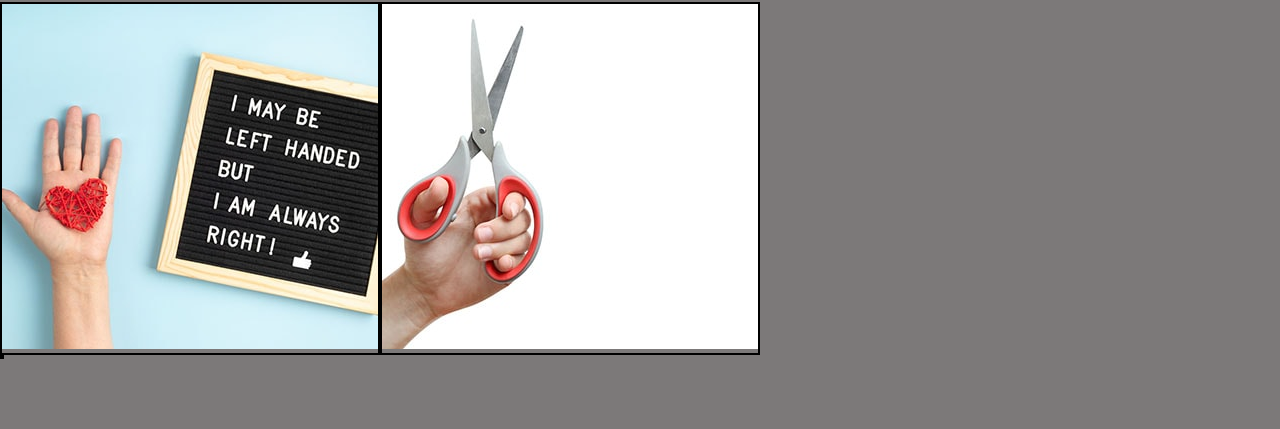
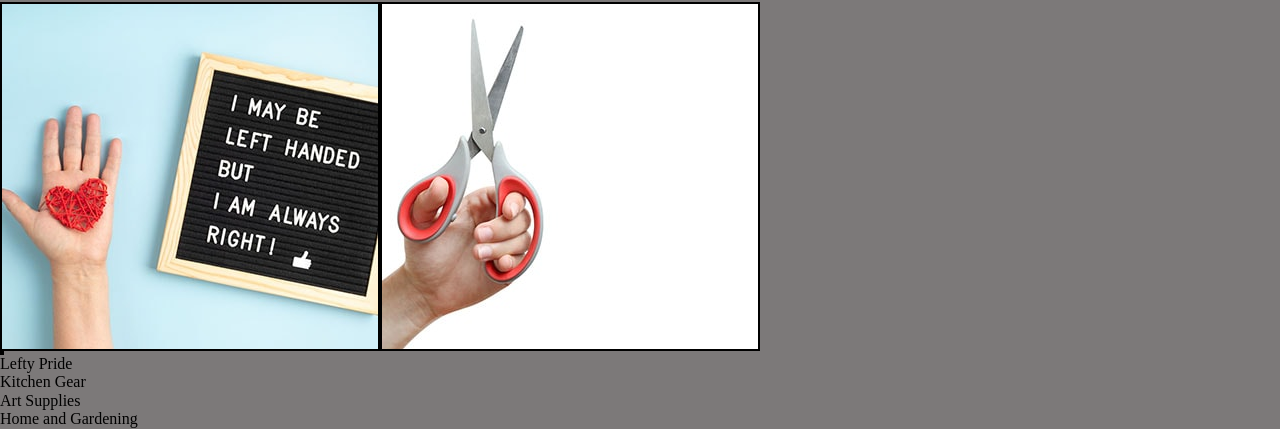
Before and after one commit to rnatbony/Web-Capstone, a plain HTML site: page deploy/index.html in a window 1280 px wide. Shown: the part 574-1003 px from the top of the page. Before the commit the page ends 933 px from the top, so only its background shows below. Drawn offline with Linux system fonts and the light colour scheme.

Commit message:
working on columns and rows for categories

```diff
--- a/deploy/index.html
+++ b/deploy/index.html
@@ -26,6 +26,22 @@
           <img src="img/featured-right.jpg" alt="lefty-scissors" style="width:100%">
         </div>
       </div>
-    </section>
-</body>
+    </section><div class='some-page-wrapper'>
+    <div class='row'>
+        <div class='column'>
+            <p>Lefty Pride</p>
+        </div>
+        <div class='column'>
+            <div class='triple-row'>
+                <p>Kitchen Gear</p>
+            </div>
+            <div class='triple-row'>
+                <p>Art Supplies</p>
+            </div>
+            <div class='triple-row'>
+                <p>Home and Gardening</p>
+            </div>
+        </div>
+    </div>
+</div></body>
 </html>
--- a/dev/scss/sections/_categories.scss
+++ b/dev/scss/sections/_categories.scss
@@ -0,0 +1,12 @@
+.triple-row {
+    display: flex;
+    flex-direction: column;
+    flex-basis: 100%;
+    flex: 3;
+  }
+  .column {
+    display: flex;
+    flex-direction: column;
+    flex-basis: 100%;
+    flex: 1;
+  }
```
Also changed, not shown: deploy/css/styles.css, 2 other files.
